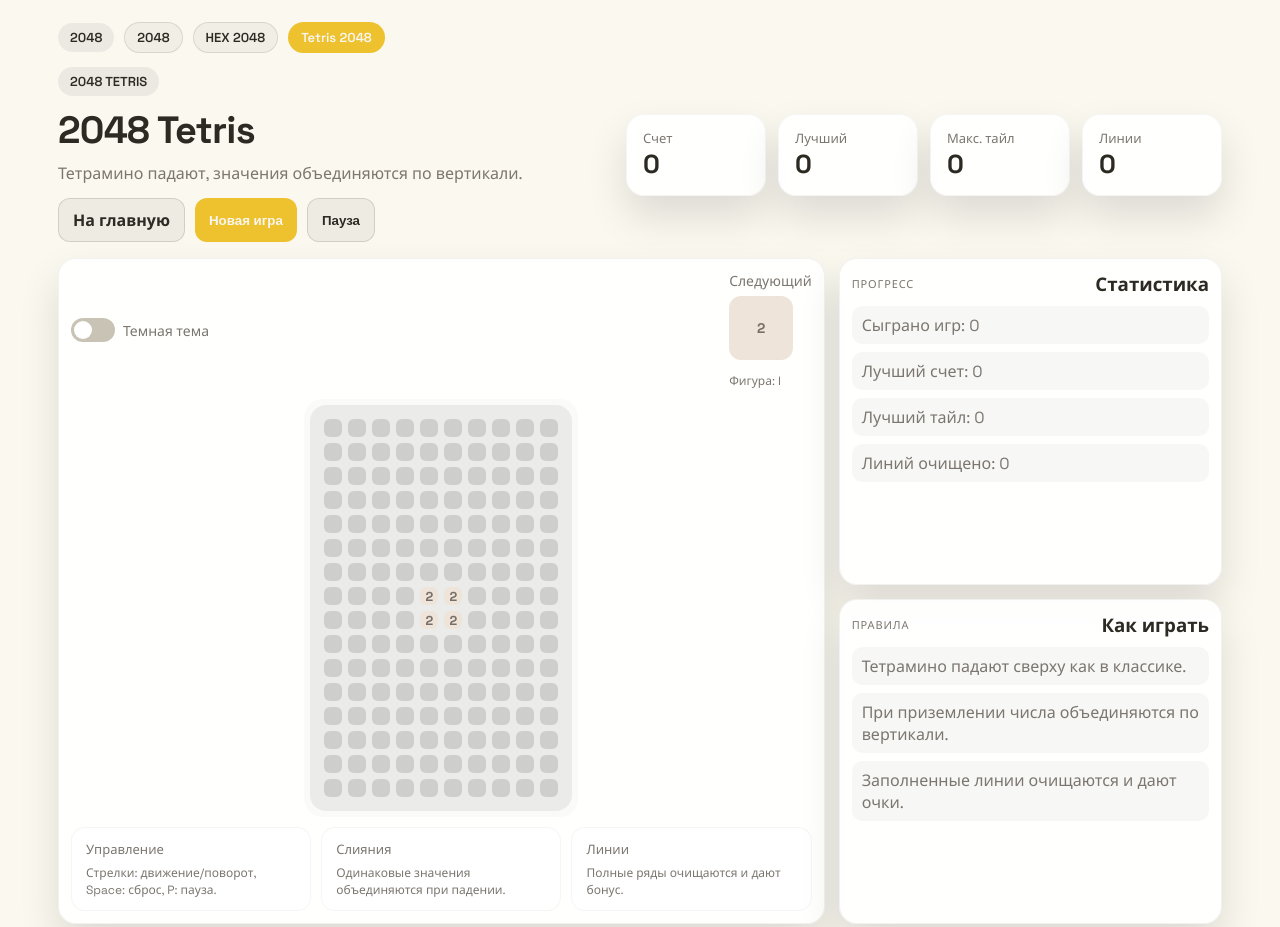
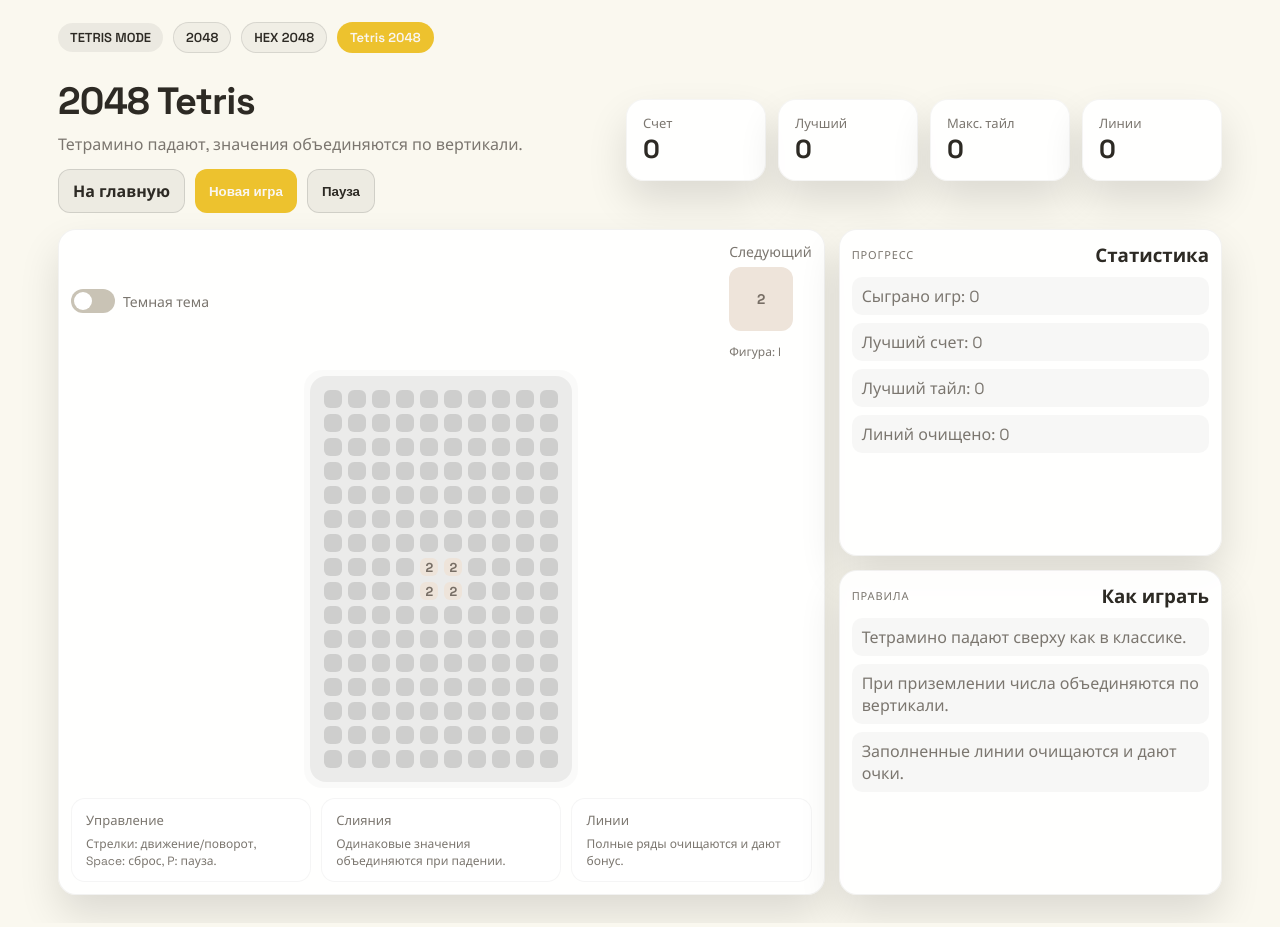
Before and after one commit to FoxinLV/BAS-2048, a website: page tetris.html in a window 1280 px wide. Shown: the top 927 px of the page. Drawn offline with Linux system fonts and the light colour scheme.

Commit message:
Исправлена Навигация

```diff
--- a/tetris.html
+++ b/tetris.html
@@ -13,7 +13,7 @@
   <div class="app-shell">
     <nav class="top-nav">
       <div class="nav-links">
-        <span class="pill">2048</span>
+        <span class="pill">TETRIS MODE</span>
         <a class="nav-link" href="index.html">2048</a>
         <a class="nav-link" href="hex.html">HEX 2048</a>
         <a class="nav-link active" href="tetris.html">Tetris 2048</a>
@@ -21,7 +21,6 @@
     </nav>
     <header class="hero">
       <div class="hero-text">
-        <span class="pill">2048 TETRIS</span>
         <h1>2048 Tetris</h1>
         <p>Тетрамино падают, значения объединяются по вертикали.</p>
         <div class="cta-row">
```
Also changed, not shown: hex.html (+1 -2 lines), index.html (+0 -1 lines).
